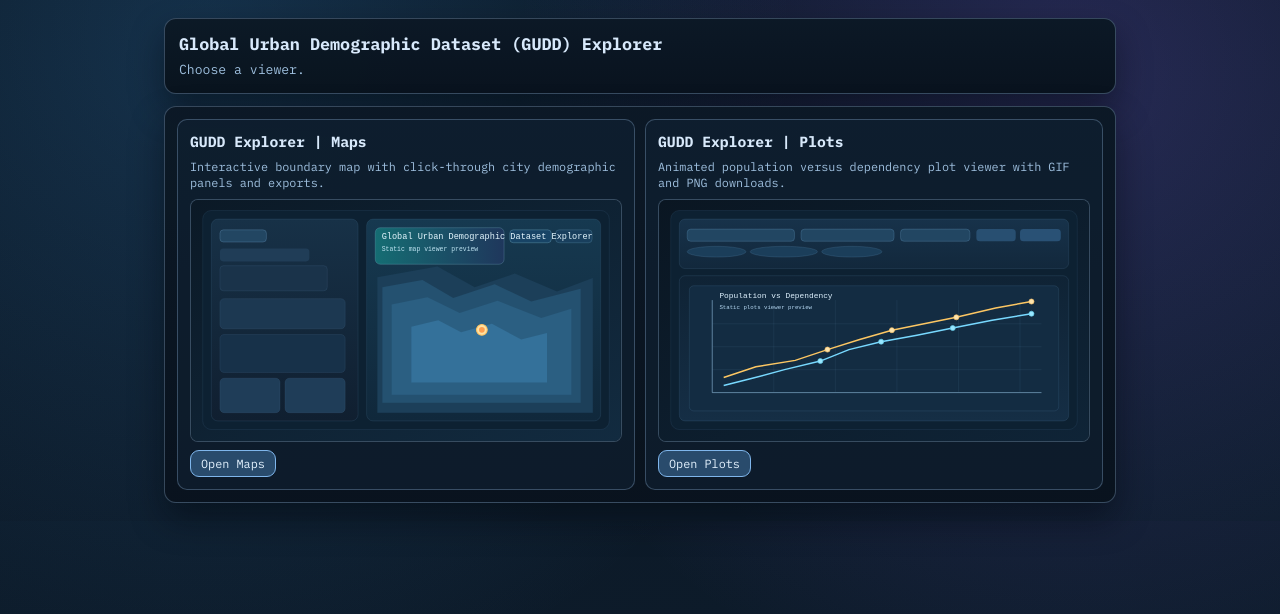
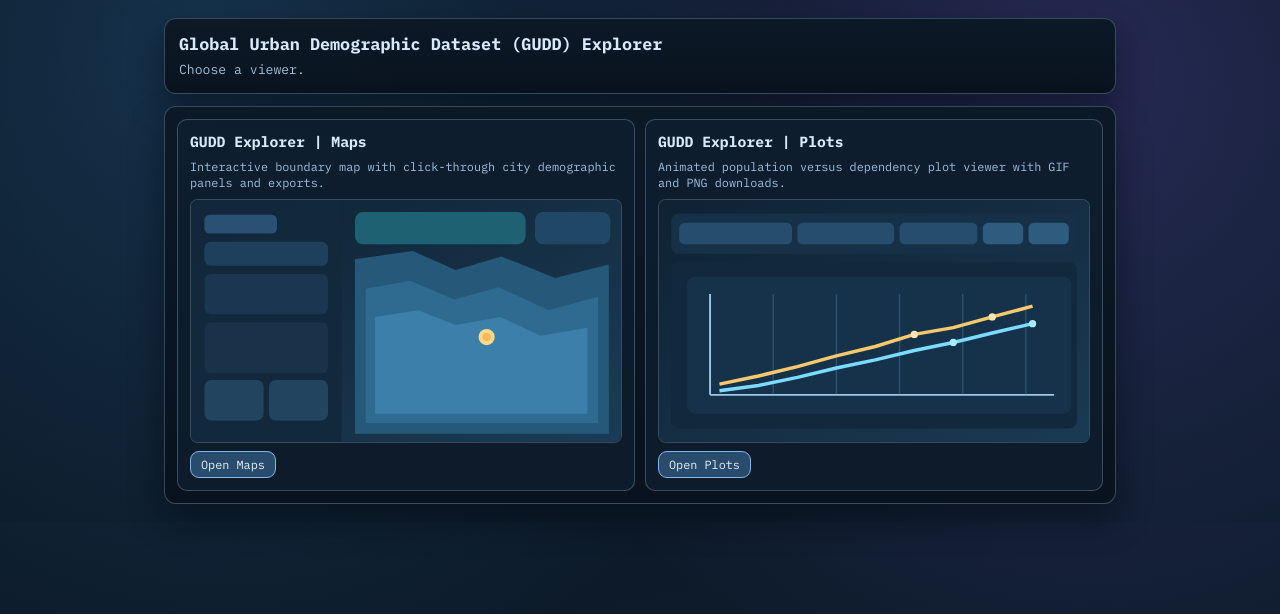
Before and after one commit to zimmermaps/urban_demography, a plain HTML site: page docs/gudd-explorer/index.html in a window 1280 px wide. Drawn offline with Linux system fonts and the light colour scheme.

Commit message:
index inset image improvement

```diff
--- a/docs/gudd-explorer/index.html
+++ b/docs/gudd-explorer/index.html
@@ -101,13 +101,18 @@
       line-height: 1.35;
     }
 
-    .preview-image {
+    .preview-frame {
       width: 100%;
-      aspect-ratio: 16 / 9;
-      object-fit: cover;
       border: 1px solid var(--card-border);
       border-radius: 8px;
       background: rgba(12, 25, 38, 0.8);
+      overflow: hidden;
+    }
+
+    .preview-frame svg {
+      display: block;
+      width: 100%;
+      height: auto;
     }
 
     .card a {
@@ -132,23 +137,68 @@
       <article class="card">
         <h2>GUDD Explorer | Maps</h2>
         <p>Interactive boundary map with click-through city demographic panels and exports.</p>
-        <img
-          class="preview-image"
-          src="./assets/maps-preview.svg"
-          alt="Static preview of the map viewer"
-          loading="lazy"
-        >
+        <div class="preview-frame">
+          <svg viewBox="0 0 320 180" role="img" aria-label="Map viewer preview">
+            <defs>
+              <linearGradient id="mapBg" x1="0%" y1="0%" x2="100%" y2="100%">
+                <stop offset="0%" stop-color="#0f2334"/>
+                <stop offset="100%" stop-color="#1b3b56"/>
+              </linearGradient>
+            </defs>
+            <rect width="320" height="180" fill="url(#mapBg)"/>
+            <rect x="0" y="0" width="112" height="180" fill="#12283c" opacity="0.96"/>
+            <rect x="10" y="11" width="54" height="14" rx="4" fill="#295174"/>
+            <rect x="10" y="31" width="92" height="18" rx="5" fill="#1f405d"/>
+            <rect x="10" y="55" width="92" height="30" rx="5" fill="#1a3650"/>
+            <rect x="10" y="91" width="92" height="38" rx="5" fill="#193249"/>
+            <rect x="10" y="134" width="44" height="30" rx="5" fill="#22445f"/>
+            <rect x="58" y="134" width="44" height="30" rx="5" fill="#22445f"/>
+            <rect x="122" y="9" width="127" height="24" rx="6" fill="#1d6172"/>
+            <rect x="256" y="9" width="56" height="24" rx="6" fill="#214766"/>
+            <path d="M122 44 L165 38 L197 52 L231 42 L271 58 L311 48 L311 174 L122 174 Z" fill="#26587a"/>
+            <path d="M130 66 L163 60 L196 74 L229 65 L266 82 L303 72 L303 166 L130 166 Z" fill="#2f6a91"/>
+            <path d="M137 87 L169 82 L197 93 L230 87 L260 101 L295 95 L295 159 L137 159 Z" fill="#3b7faa"/>
+            <circle cx="220" cy="102" r="6" fill="#ffd98a"/>
+            <circle cx="220" cy="102" r="3" fill="#ffb65a"/>
+          </svg>
+        </div>
         <a href="./maps/index.html">Open Maps</a>
       </article>
       <article class="card">
         <h2>GUDD Explorer | Plots</h2>
         <p>Animated population versus dependency plot viewer with GIF and PNG downloads.</p>
-        <img
-          class="preview-image"
-          src="./assets/plots-preview.svg"
-          alt="Static preview of the plots viewer"
-          loading="lazy"
-        >
+        <div class="preview-frame">
+          <svg viewBox="0 0 320 180" role="img" aria-label="Plots viewer preview">
+            <defs>
+              <linearGradient id="plotBg" x1="0%" y1="0%" x2="100%" y2="100%">
+                <stop offset="0%" stop-color="#0f2233"/>
+                <stop offset="100%" stop-color="#1a3a53"/>
+              </linearGradient>
+            </defs>
+            <rect width="320" height="180" fill="url(#plotBg)"/>
+            <rect x="9" y="10" width="302" height="30" rx="6" fill="#163147"/>
+            <rect x="15" y="17" width="84" height="16" rx="4" fill="#264c6e"/>
+            <rect x="103" y="17" width="72" height="16" rx="4" fill="#264c6e"/>
+            <rect x="179" y="17" width="58" height="16" rx="4" fill="#264c6e"/>
+            <rect x="241" y="17" width="30" height="16" rx="4" fill="#2f5b7f"/>
+            <rect x="275" y="17" width="30" height="16" rx="4" fill="#2f5b7f"/>
+            <rect x="9" y="46" width="302" height="124" rx="6" fill="#12283d"/>
+            <rect x="21" y="57" width="286" height="102" rx="6" fill="#15324a"/>
+            <line x1="38" y1="145" x2="294" y2="145" stroke="#9ec8e5" stroke-width="1.4"/>
+            <line x1="38" y1="145" x2="38" y2="70" stroke="#9ec8e5" stroke-width="1.4"/>
+            <line x1="85" y1="145" x2="85" y2="70" stroke="#5d86aa" stroke-opacity="0.38"/>
+            <line x1="132" y1="145" x2="132" y2="70" stroke="#5d86aa" stroke-opacity="0.38"/>
+            <line x1="179" y1="145" x2="179" y2="70" stroke="#5d86aa" stroke-opacity="0.38"/>
+            <line x1="226" y1="145" x2="226" y2="70" stroke="#5d86aa" stroke-opacity="0.38"/>
+            <line x1="273" y1="145" x2="273" y2="70" stroke="#5d86aa" stroke-opacity="0.38"/>
+            <polyline points="45,137 74,131 103,124 132,116 161,109 190,100 219,95 248,87 278,79" fill="none" stroke="#f6c96c" stroke-width="2.6"/>
+            <polyline points="45,142 74,138 103,132 132,125 161,119 190,112 219,106 248,99 278,92" fill="none" stroke="#7cdcff" stroke-width="2.6"/>
+            <circle cx="190" cy="100" r="2.7" fill="#ffe6b3"/>
+            <circle cx="248" cy="87" r="2.7" fill="#ffe6b3"/>
+            <circle cx="219" cy="106" r="2.7" fill="#a6ebff"/>
+            <circle cx="278" cy="92" r="2.7" fill="#a6ebff"/>
+          </svg>
+        </div>
         <a href="./plots/index.html">Open Plots</a>
       </article>
     </section>
```
